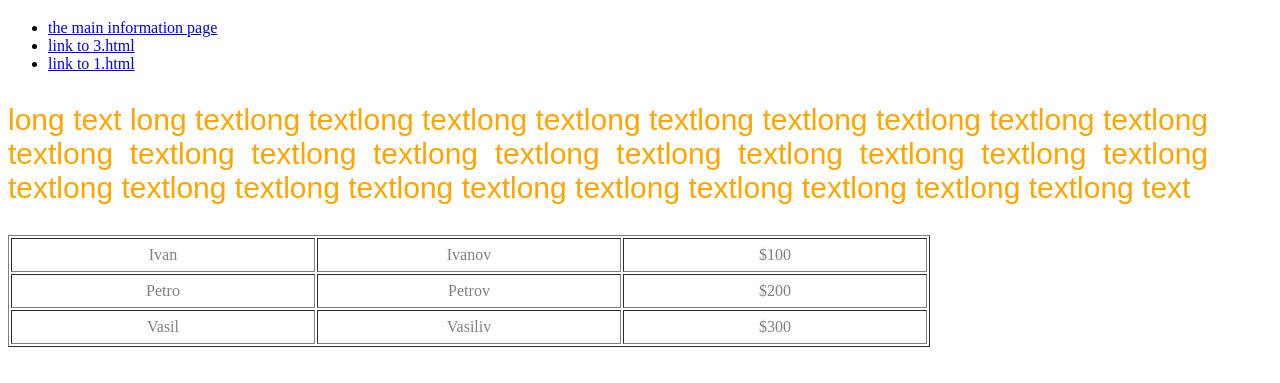
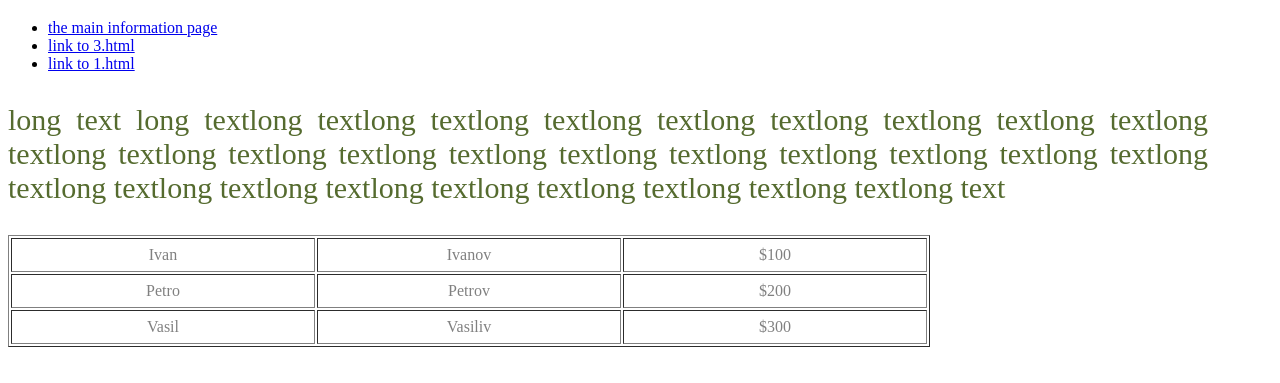
Before and after one commit to olehivoniuk/Programmimg---Plan-of-learning, a plain HTML site: page 2.html in a window 1280 px wide. Shown: the part 61-444 px from the top of the page. Drawn offline with Linux system fonts and the light colour scheme.

Commit message:
changed color of Paragraph

```diff
--- a/styles.css
+++ b/styles.css
@@ -14,8 +14,8 @@ p {
     color: rgb(0,171,111);width: 1200px;
     text-align: justify;
     font-size: 30px;
-    color: orange;
-    font-family: Arial;
+    color: darkolivegreen;
+    font-family: "New Times Roman";
 }
 td{
     width: 300px;
```
